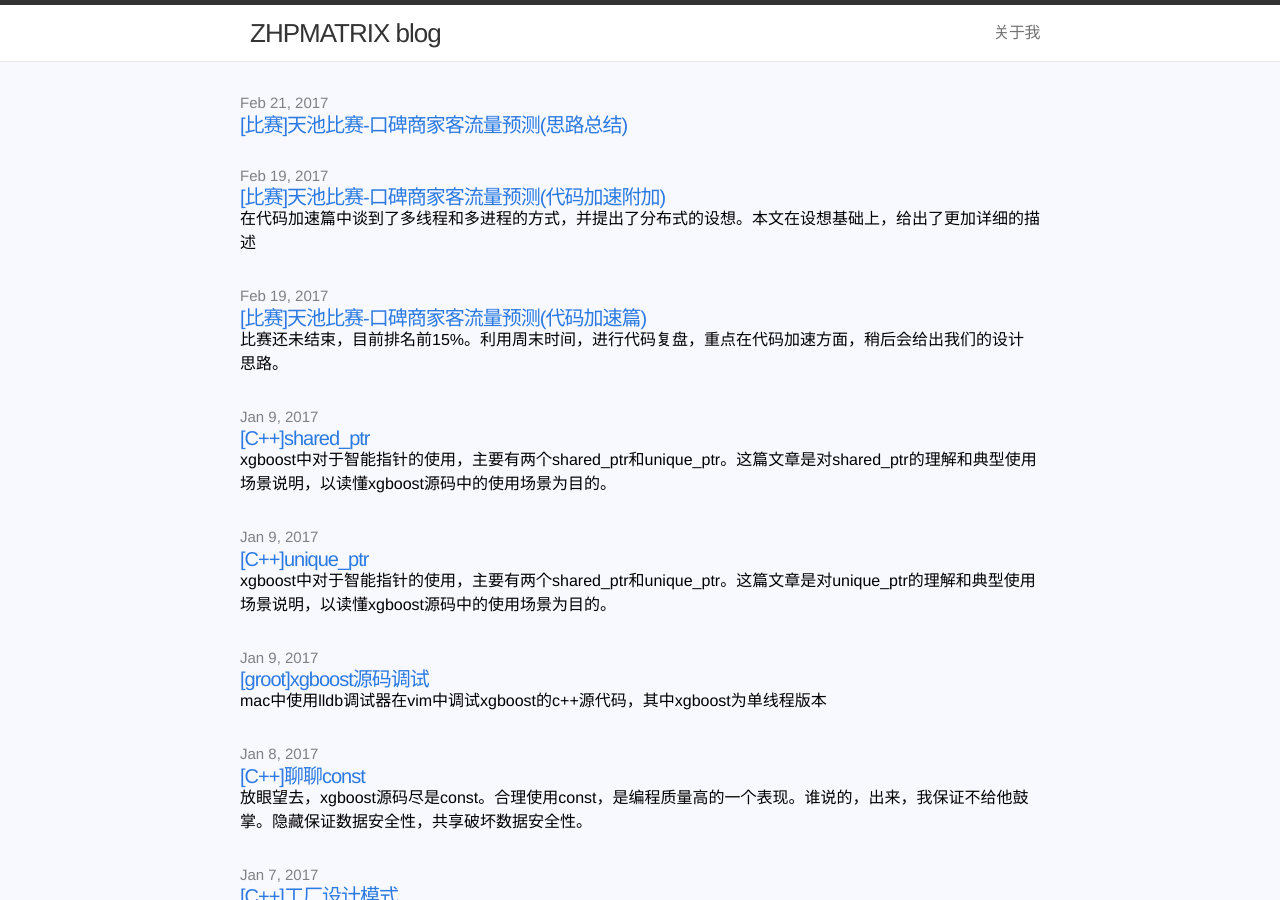
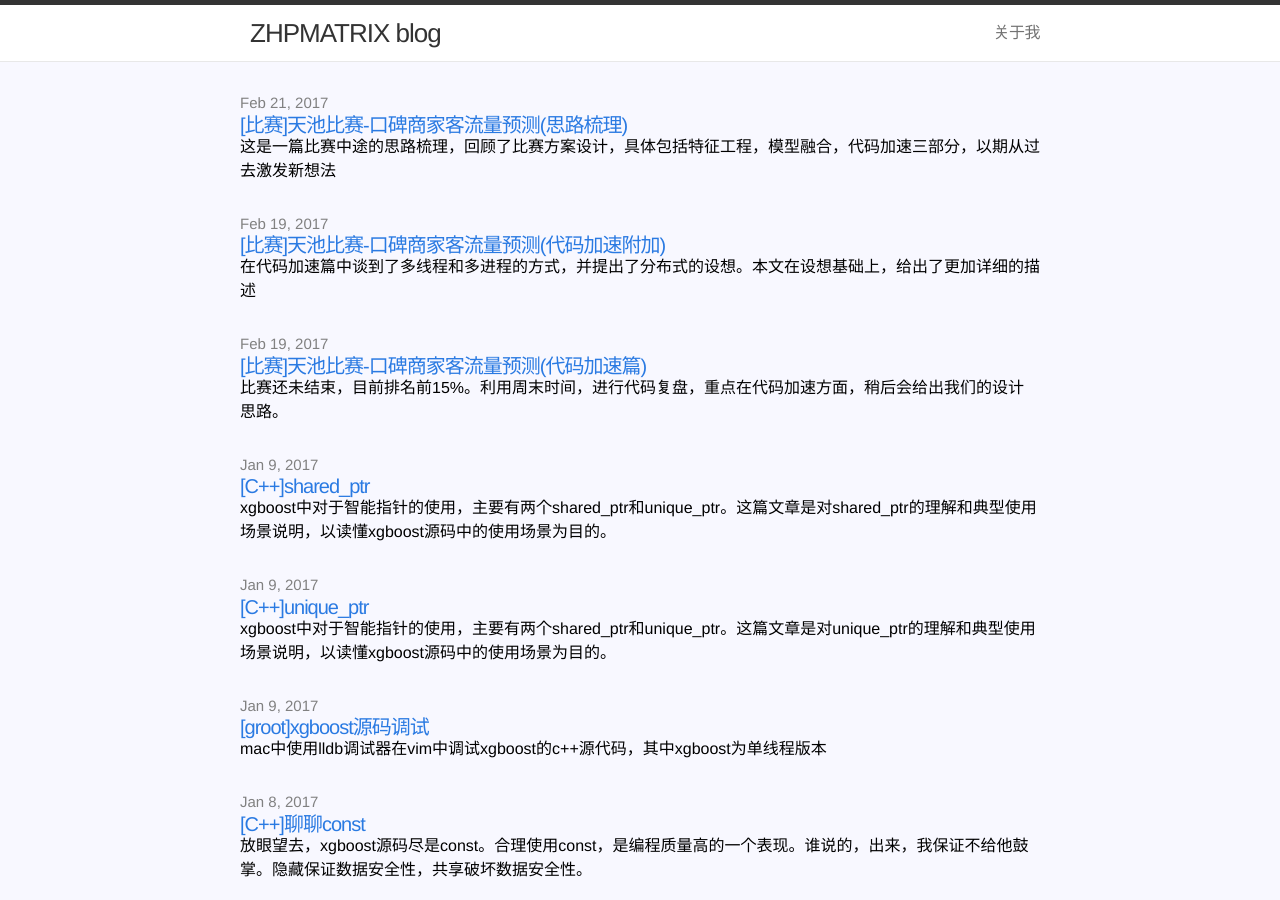
Before and after one commit to zhpmatrix/zhpmatrix.github.io, a Jekyll site: the page built from index.html, in a window 1280 px wide and 900 px high. Built offline with Jekyll 4.4.1, drawn with Linux system fonts in a browser that asks for light colours; comment, search, counter and statistics services are not loaded.

Commit message:
add excerpt for tianchi competition

```diff
--- a/_posts/2017-02-20-ijcar-tianchi.md
+++ b/_posts/2017-02-20-ijcar-tianchi.md
@@ -1,7 +1,7 @@
 ---
 layout: post
-title: "[比赛]天池比赛-口碑商家客流量预测(思路总结)"
-excerpt: ""
+title: "[比赛]天池比赛-口碑商家客流量预测(思路梳理)"
+excerpt: "这是一篇比赛中途的思路梳理，回顾了比赛方案设计，具体包括特征工程，模型融合，代码加速三部分，以期从过去激发新想法"
 date: 2017-02-21 15:42:00
 ---
 
```
